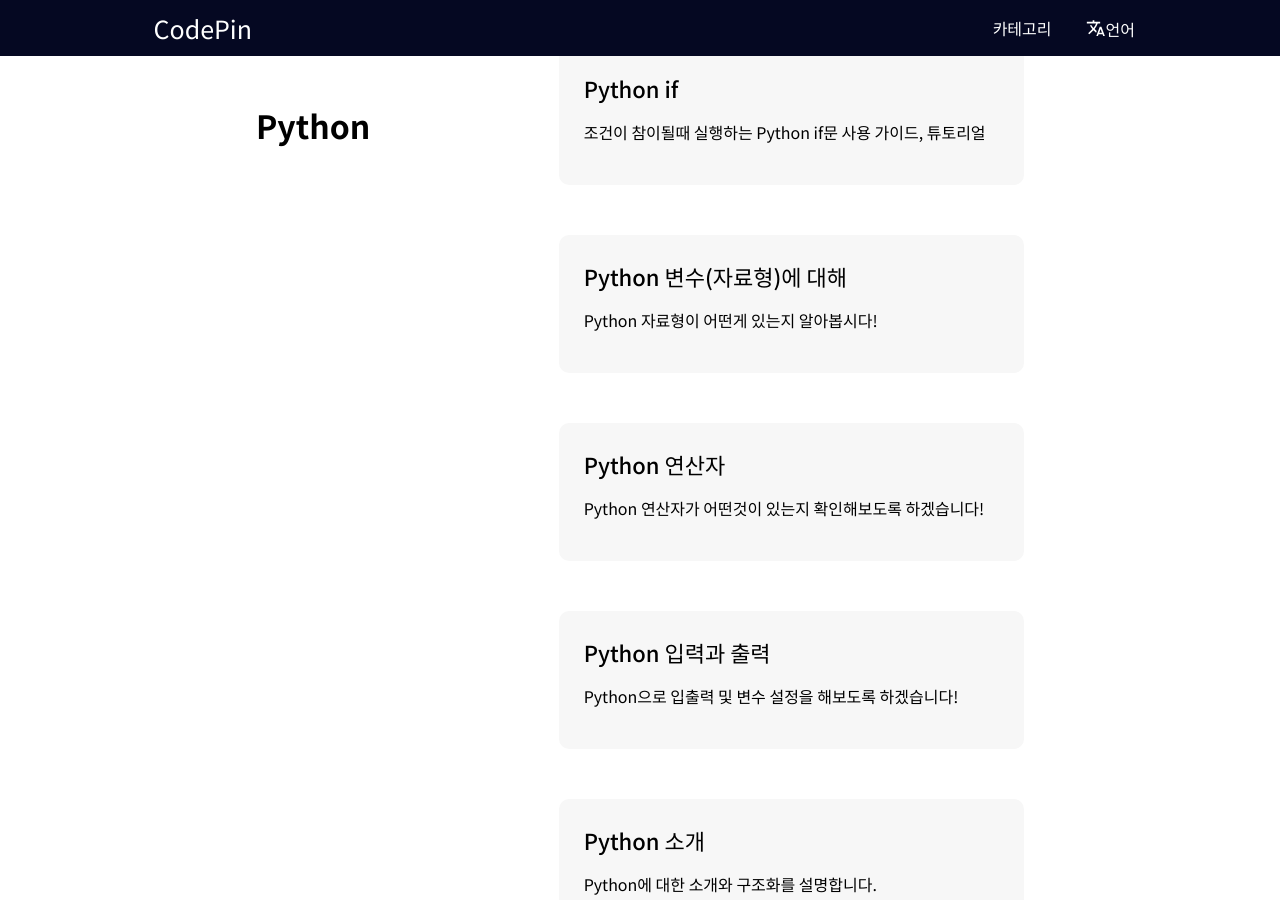
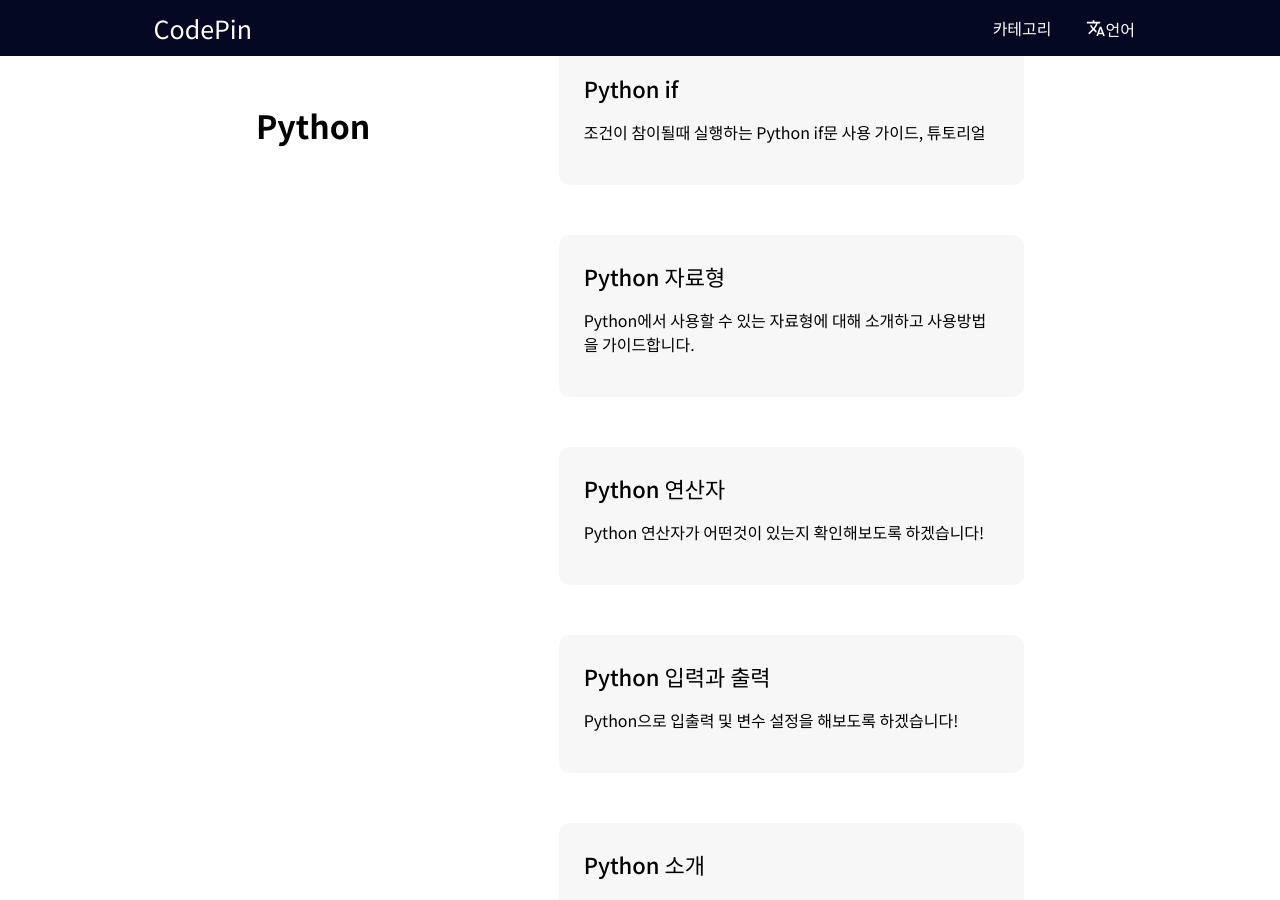
Before and after one commit to WADE-OSS/CodePin, a Jekyll site: the page built from category.html, in a window 1280 px wide and 900 px high, scrolled down 2212 px. Built offline with Jekyll 4.4.1, drawn with Linux system fonts in a browser that asks for light colours; Markdown is read by kramdown in place of the engine named in the settings.

Commit message:
Update 2022-05-26-data-type.md

```diff
--- a/_posts/python/2022-05-26-data-type.md
+++ b/_posts/python/2022-05-26-data-type.md
@@ -1,15 +1,14 @@
 ---
-title : Python 변수(자료형)에 대해
-info : Python 자료형이 어떤게 있는지 알아봅시다!
+title : Python 자료형
+info : Python에서 사용할 수 있는 자료형에 대해 소개하고 사용방법을 가이드합니다.
 categories : [Python]
 tag : [튜토리얼]
-priority : 2
 ---
 
 
 
 
-# 소개
+# Python 자료형
 자 이제 변수를 어떻게 만들어야 하는지 알려드리도록 하겠습니다! 일단 그 전에 여러가지 자료형들에 대해 알아봐야 될 것 같은데요.
 
 일단 우리가 알아야 하는 것은
```
